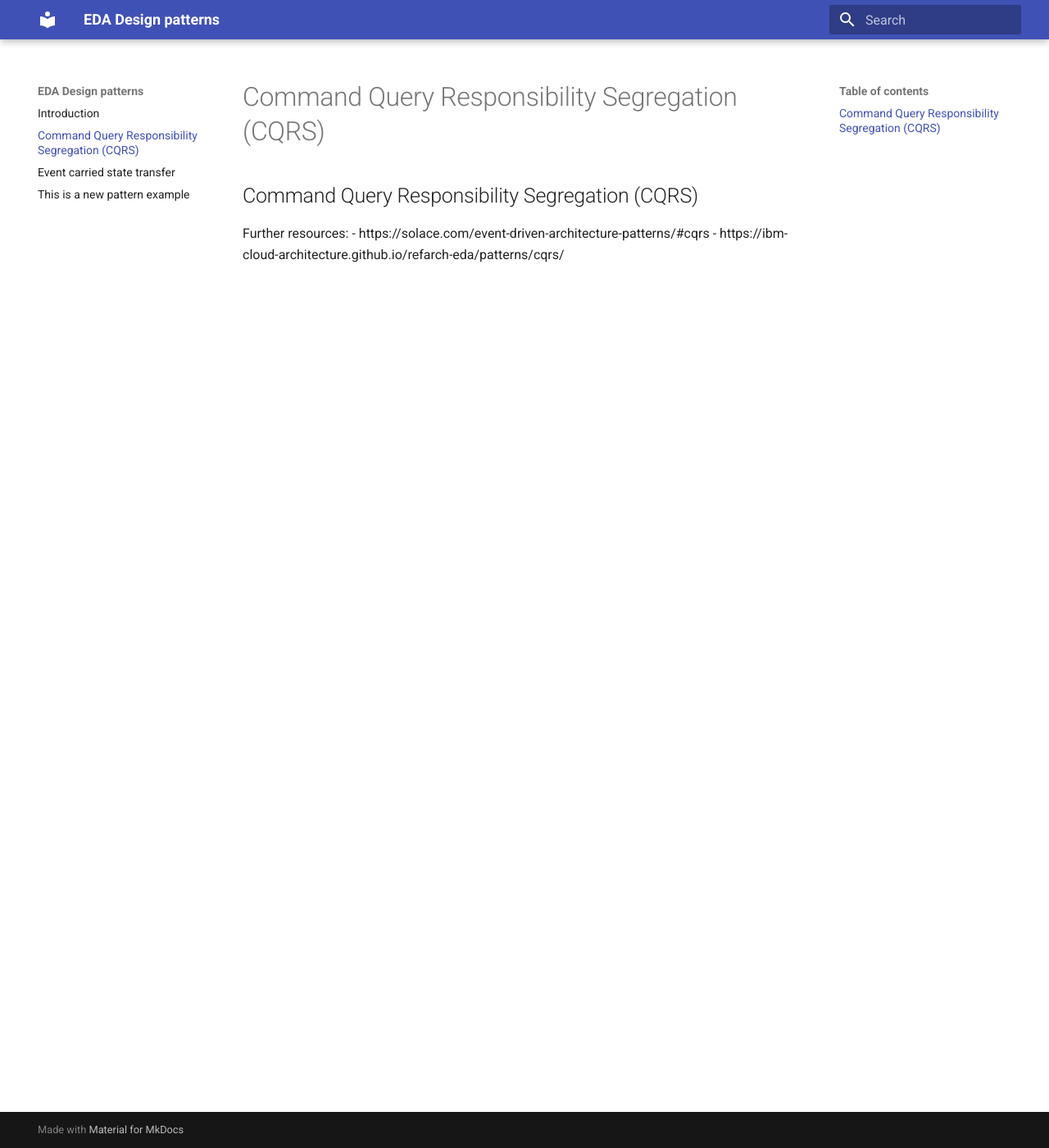
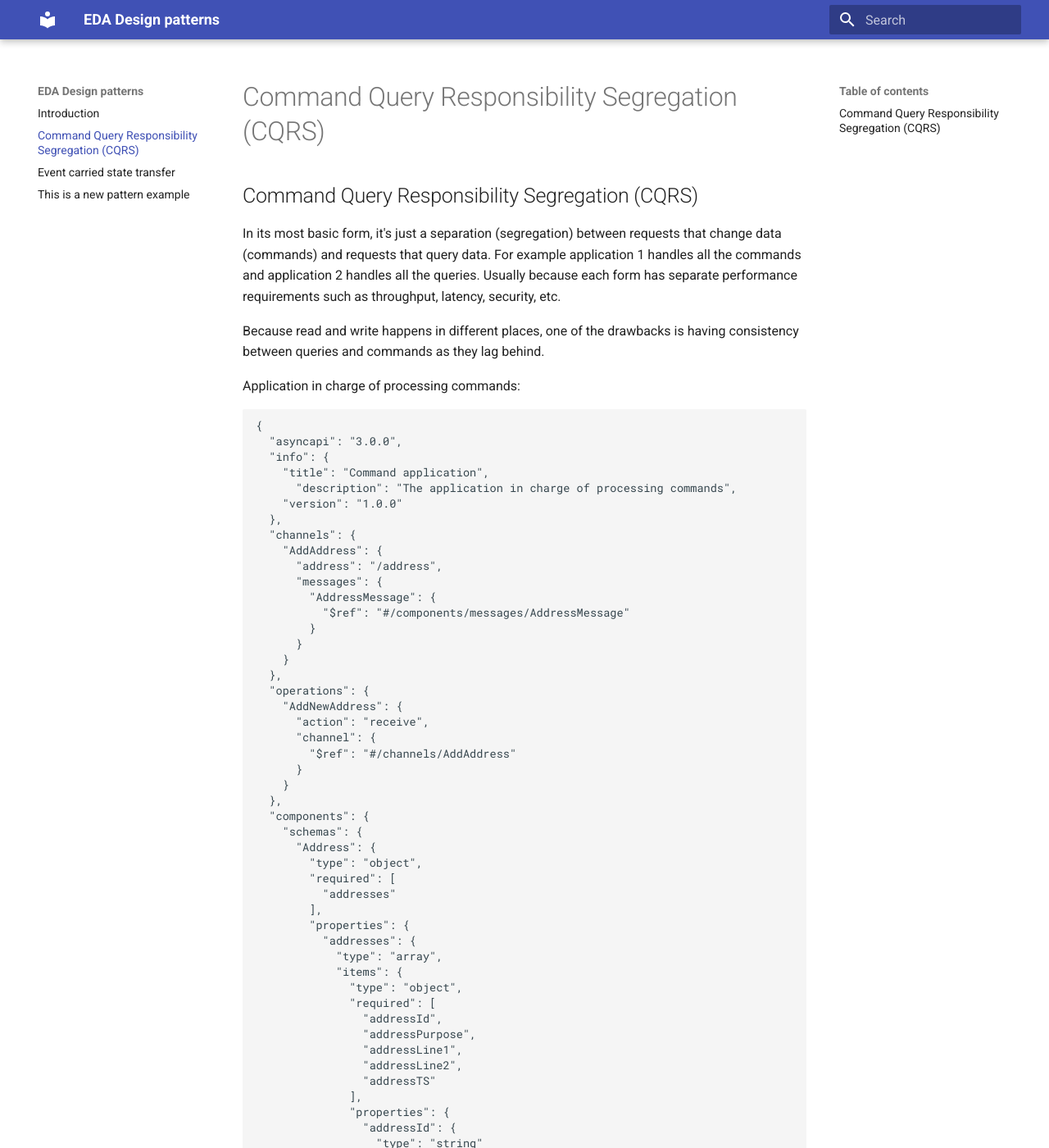
Before and after one commit to jonaslagoni/design-patterns, an MkDocs documentation site: the page built from patterns/command-query-responsibility-segregation.md, in a window 1280 px wide and 1400 px high. Shown: the whole window at 82% size. Built offline with MkDocs 1.6.1 and Material for MkDocs 9.7.7, drawn with Linux system fonts in a browser that asks for light colours; some of the changed text lies outside the part shown.

Commit message:
add content

````diff
--- a/patterns/command-query-responsibility-segregation.md
+++ b/patterns/command-query-responsibility-segregation.md
@@ -1,9 +1,125 @@
 ---
 title: Command Query Responsibility Segregation (CQRS)
-description: This is a pattern example, description
+description: Separation between commands and queries
 ---
 
 ## Command Query Responsibility Segregation (CQRS)
+
+In its most basic form, it's just a separation (segregation) between requests that change data (commands) and requests that query data. For example application 1 handles all the commands and application 2 handles all the queries. Usually because each form has separate performance requirements such as throughput, latency, security, etc.
+
+Because read and write happens in different places, one of the drawbacks is having consistency between queries and commands as they lag behind.
+
+Application in charge of processing commands:
+```json
+{
+  "asyncapi": "3.0.0",
+  "info": {
+    "title": "Command application",
+	  "description": "The application in charge of processing commands",
+    "version": "1.0.0"
+  },
+  "channels": {
+    "AddAddress": {
+      "address": "/address",
+      "messages": {
+        "AddressMessage": {
+          "$ref": "#/components/messages/AddressMessage"
+        }
+      }
+    }
+  },
+  "operations": {
+    "AddNewAddress": {
+      "action": "receive",
+      "channel": {
+        "$ref": "#/channels/AddAddress"
+      }
+    }
+  },
+  "components": {
+    "schemas": {
+      "Address": {
+        "type": "object",
+        "required": [
+          "addresses"
+        ],
+        "properties": {
+          "addresses": {
+            "type": "array",
+            "items": {
+              "type": "object",
+              "required": [
+                "addressId",
+                "addressPurpose",
+                "addressLine1",
+                "addressLine2",
+                "addressTS"
+              ],
+              "properties": {
+                "addressId": {
+                  "type": "string"
+                },
+                "addressPurpose": {
+                  "type": "string"
+                },
+                "addressLine1": {
+                  "type": "string"
+                },
+                "addressLine2": {
+                  "type": "string"
+                },
+                "addressTS": {
+                  "type": "number"
+                }
+              }
+            }
+          }
+        }
+      }
+    },
+    "messages": {
+      "AddressMessage": {
+        "payload": {
+          "$ref": "#/components/schemas/Address"
+        }
+      }
+    }
+  }
+}
+```
+
+Application in charge of processing queries:
+```json
+{
+  "asyncapi": "3.0.0",
+  "info": {
+    "title": "Query application",
+	  "description": "The application in charge of processing queries",
+    "version": "1.0.0"
+  },
+  "channels": {
+    "GetAddress": {
+      "address": "/address",
+      "messages": {
+        "AddressMessage": {
+          "$ref": "#/components/messages/AddressMessage"
+        }
+      }
+    }
+  },
+  "operations": {
+    "QueryAddress": {
+      "action": "receive",
+      "channel": {
+        "$ref": "#/channels/GetAddress"
+      }
+    }
+  },
+  "components": {
+    ...
+  }
+}
+```
 
 
 Further resources:
````
